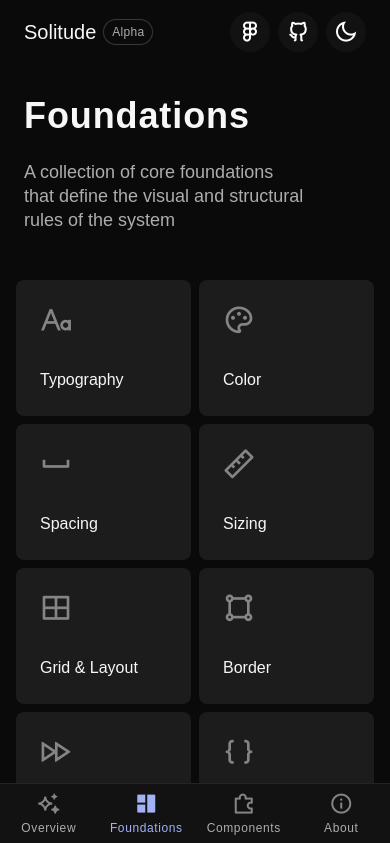
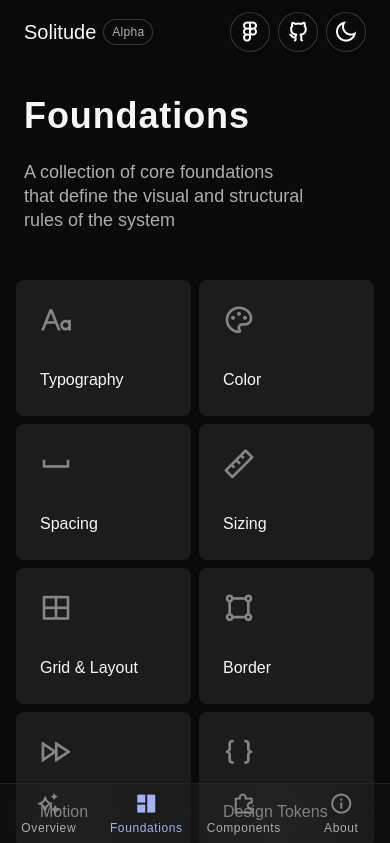
Before and after one commit to emanoelviana/solitude-design-system, a React (Vite) app: page /foundations in a window 390 px wide. Shown: the top 843 px of the page. Built offline with nearby package versions, Linux system fonts and the light colour scheme.

Commit message:
chaning viewport fixed height to dynamic view height

```diff
--- a/index.html
+++ b/index.html
@@ -1,13 +1,13 @@
 <!DOCTYPE html>
-<html lang="en" data-theme="dark" class="h-full">
+<html lang="en" data-theme="dark" class="min-h-dvh">
   <head>
     <meta charset="UTF-8" />
     <link rel="icon" type="image/svg+xml" href="/vite.svg" />
     <meta name="viewport" content="width=device-width, initial-scale=1.0" />
     <title>Solitude Design System</title>
   </head>
-  <body class="h-full font-general-sans bg-(--background-base)">
-    <div id="root" class="h-full"></div>
+  <body class="min-h-dvh font-general-sans bg-(--background-base)">
+    <div id="root" class="min-h-dvh"></div>
     <script type="module" src="/src/main.jsx"></script>
   </body>
 </html>
--- a/src/App.jsx
+++ b/src/App.jsx
@@ -28,9 +28,9 @@ function App() {
   return (
     <>
       <AnalyticsTracker />
-      <main className="h-full grid grid-rows-[auto_1fr_auto]">
+      <main className="min-h-dvh grid grid-rows-[auto_1fr_auto]">
         <Header />
-        <div className="lg:flex ml-0 lg:ml-70 overflow-scroll overflow-x-hidden">
+        <div className="lg:flex ml-0 lg:ml-70">
           <Sidebar />
           <Outlet />
         </div>
--- a/src/components/buttons/toggle-theme/ToggleTheme.jsx
+++ b/src/components/buttons/toggle-theme/ToggleTheme.jsx
@@ -9,7 +9,7 @@ function ToggleTheme({ size = "md" }) {
       icon={theme === "dark" ? "moon-line" : "sun-line"}
       size={size}
       iconSize={24}
-      variant={"filled"}
+      variant={"outlined"}
       onClick={() => setTheme(theme === "dark" ? "light" : "dark")}
       title={theme === "dark" ? "Change to light mode" : "Change to dark mode"}
     />
--- a/src/components/card/plain/PlainCard.jsx
+++ b/src/components/card/plain/PlainCard.jsx
@@ -4,9 +4,8 @@ import Text from "../../text/Text";
 function PlainCard({ title, description, className, ...props }) {
   return (
     <div
-      id="hero"
       className={clsx(
-        "flex flex-col gap-6 lg:gap-6 px-6 lg:px-0 pt-8 pb-12 lg:pb-16 lg:pt-20",
+        "flex flex-col gap-6 lg:gap-6 px-6 lg:px-0 pt-24 pb-12 lg:pb-16 lg:pt-20",
         className
       )}
       {...props}
--- a/src/components/header/main/Header.jsx
+++ b/src/components/header/main/Header.jsx
@@ -5,7 +5,7 @@ import Text from "../../text/Text";
 
 function Header() {
   return (
-    <header className="w-full flex justify-between items-center py-3 px-6">
+    <header className="w-full fixed backdrop-blur-2xl lg:bg-(--background-base) flex justify-between items-center py-3 px-6">
       <div className="flex gap-2 items-center">
         <Text as="h1" className={"text-xl font-medium"} variant={"base"}>
           Solitude
@@ -14,10 +14,14 @@ function Header() {
       </div>
       <ul className="flex gap-2">
         <li>
-          <IconButton icon={"figma-line"} title="Figma" />
+          <IconButton icon={"figma-line"} title="Figma" variant={"outlined"} />
         </li>
         <li>
-          <IconButton icon={"github-line"} title="GitHub" />
+          <IconButton
+            icon={"github-line"}
+            title="GitHub"
+            variant={"outlined"}
+          />
         </li>
         <li>
           <ToggleTheme />
--- a/src/components/navbar/Navbar.jsx
+++ b/src/components/navbar/Navbar.jsx
@@ -13,7 +13,7 @@ function Navbar({
   return (
     <nav
       className={clsx(
-        `flex justify-center items-center bg-(--background-surface) border-t border-t-(--border-subtle) lg:hidden`,
+        `fixed w-full bottom-0 flex justify-center items-center backdrop-blur-2xl border-t border-t-(--border-subtle) lg:hidden`,
         className
       )}
       {...props}
--- a/src/pages/foundations/FoundationsPage.jsx
+++ b/src/pages/foundations/FoundationsPage.jsx
@@ -50,7 +50,7 @@ function FoundationsPage() {
   ];
 
   return (
-    <section className="h-full w-full flex flex-col items-center">
+    <section className="min-h-dvh w-full flex flex-col items-center">
       <div className="w-full lg:max-w-240 flex flex-col">
         <PlainCard
           title={"Foundations"}
@@ -58,7 +58,7 @@ function FoundationsPage() {
             "A collection of core foundations that define the visual and structural rules of the system"
           }
         />
-        <div className="grid grid-cols-2 lg:grid-cols-2 gap-2 lg:gap-4 pb-10 lg:pb-16 px-4 lg:px-0">
+        <div className="grid grid-cols-2 lg:grid-cols-2 gap-2 lg:gap-4 pb-24 lg:pb-16 px-4 lg:px-0">
           {gridFoundations.map((item, index) => (
             <MainCard
               key={`${index}-${item}`}
```
